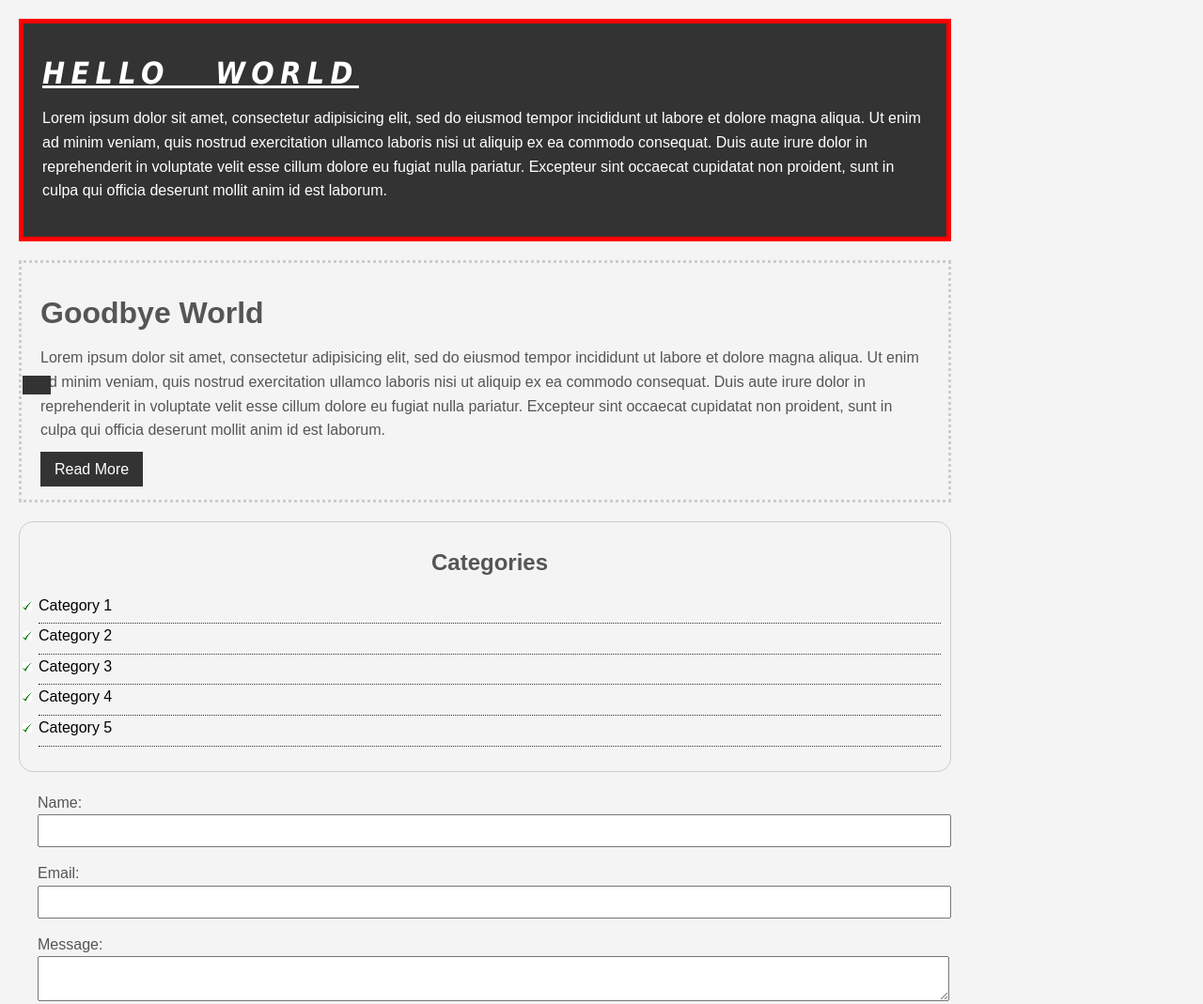
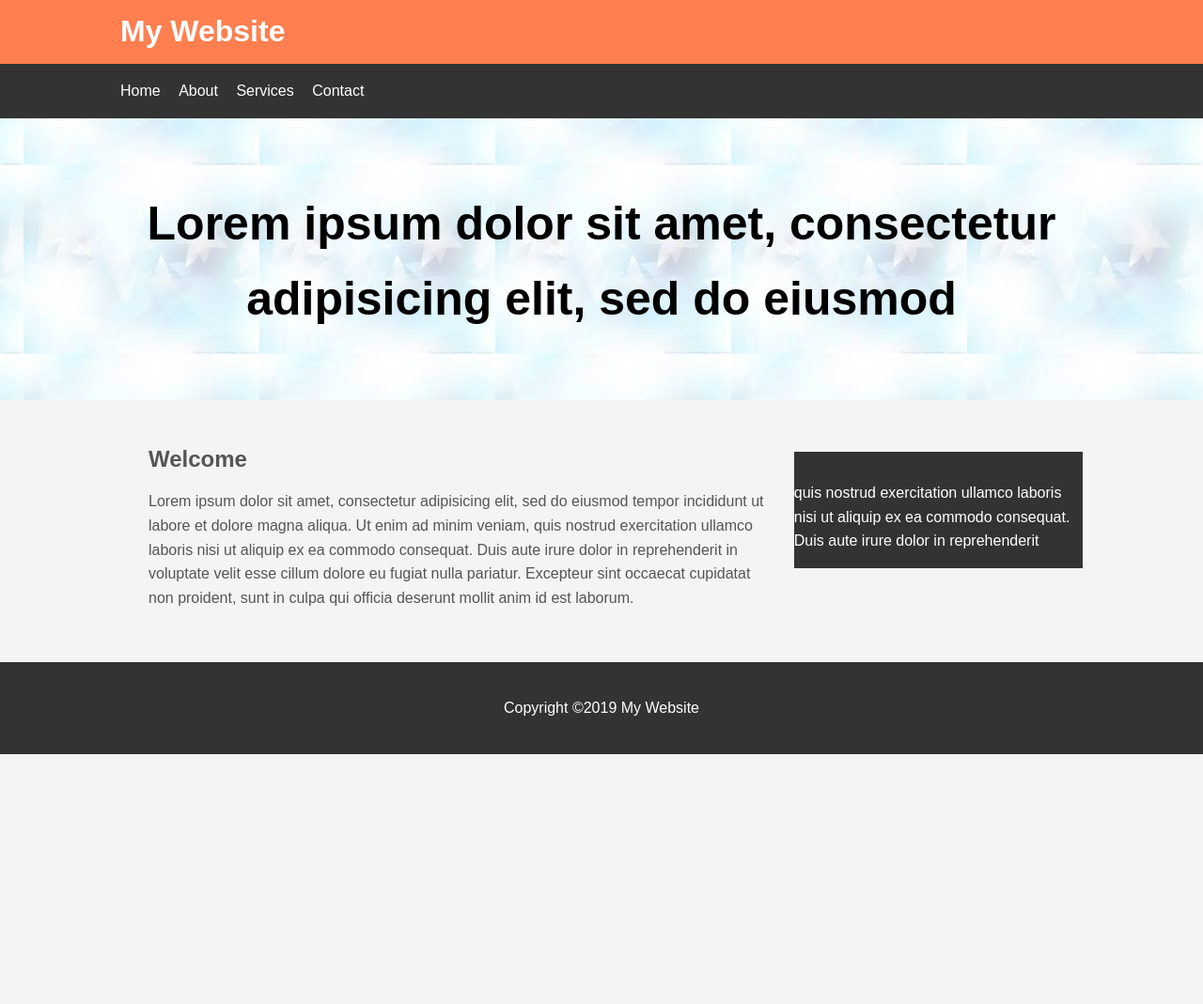
Before and after one commit to barbarayam/barbarayam.github.io, a website: page index.html in a window 1280 px wide. Shown: the top 1069 px of the page at 94% size. After the commit the page ends 803 px from the top, so only its background shows below. Drawn offline with Linux system fonts and the light colour scheme.

Commit message:
Add files via upload

```diff
--- /dev/null
+++ b/css/style.css
@@ -0,0 +1,89 @@
+body{
+	background-color:#f4f4f4;
+	color:#555;
+	font-family: Arial, Helvetica, sans-serif;
+	font-size:16px;
+	line-height: 1.6em;
+	margin:0 ;
+
+}
+
+.container{
+	width:80%;
+	margin:auto;
+	overflow:hidden;
+}
+
+#main-header{
+	background-color:coral;
+	color: #fff;
+}
+
+#navbar{
+	background-color:#333;
+	color:#fff;
+}
+
+#navbar ul{
+	padding:0;
+	list-style: none;
+}
+
+#navbar li{
+	display: inline;
+
+}
+
+#navbar a{
+	color: #fff;
+	text-decoration: none;
+	font-size:16px;
+	padding-right: 15px;
+}
+
+#showcase{
+	background-image: url('../images/light.jpg');
+	background-position: center right;
+	min-height: 300px;
+	margin-bottom: 30px;
+	text-align: center;
+}
+
+#showcase h1{
+	color: black;
+	font-size: 50px;
+	line-height: 1.6em;
+	padding-top:30px;
+}
+
+#main{
+	float: left;
+	width: 70%;
+	padding: 0 30px;
+	box-sizing: border-box;
+}
+
+#sidebar{
+	float: right;
+	width: 30%;
+	background: #333;
+	color:#fff;
+	margin-top: 25px;
+	padding-top: 15px;
+	box-sizing: border-box;
+}
+
+#main-footer{
+	background:#333;
+	color: #fff;
+	text-align: center;
+	padding: 20px;
+	margin-top: 40px;
+}
+
+@media(max-width:600px){
+	#main{
+		width:100%;
+		float: none;
+	}
+}
--- a/index.html
+++ b/index.html
@@ -1,132 +1,58 @@
 <!DOCTYPE html>
 <html>
 <head>
-	<title>CSS Cheat Sheet</title>
-	<link rel="stylesheet" type="text/css" href="style.css">
-	</style>
+	<title>My Website</title>
+	<link rel="stylesheet" type="text/css" href="css/style.css">
 </head>
 <body>
+	<header id="main-header">
+		<div class="container">
+			<h1>My Website</h1>
+		</div>
+</header>
+
+	<nav id="navbar">
+		<div class="container">
+		<ul>
+			<li><a href="#">Home</a></li>
+			<li><a href="#">About</a></li>
+			<li><a href="#">Services</a></li>
+			<li><a href="#">Contact</a></li>
+		</ul>
+		</div>
+	</nav>
+
+	<section id="showcase">
 	<div class="container">
-		<div class="box-1">
-		<h1>Hello World</h1>
-		<p>Lorem ipsum dolor sit amet, consectetur adipisicing elit, sed do eiusmod
-	tempor incididunt ut labore et dolore magna aliqua. Ut enim ad minim veniam,
-	quis nostrud exercitation ullamco laboris nisi ut aliquip ex ea commodo
-	consequat. Duis aute irure dolor in reprehenderit in voluptate velit esse
-	cillum dolore eu fugiat nulla pariatur. Excepteur sint occaecat cupidatat non
-	proident, sunt in culpa qui officia deserunt mollit anim id est laborum.</p>
-		</div>
+		<h1>Lorem ipsum dolor sit amet, consectetur adipisicing elit, sed do eiusmod
+		</h1>
 	</div>
+	</section>
 
-	<div class="container">
-		<div class="box-2">
-		<h1>Goodbye World</h1>
-		<p>Lorem ipsum dolor sit amet, consectetur adipisicing elit, sed do eiusmod
-	tempor incididunt ut labore et dolore magna aliqua. Ut enim ad minim veniam,
-	quis nostrud exercitation ullamco laboris nisi ut aliquip ex ea commodo
-	consequat. Duis aute irure dolor in reprehenderit in voluptate velit esse
-	cillum dolore eu fugiat nulla pariatur. Excepteur sint occaecat cupidatat non
-	proident, sunt in culpa qui officia deserunt mollit anim id est laborum.</p>
-	<a class="button" href="">Read More</a>
-		</div>
+	<div class= "container">
+	<section id="main">
 
-
-
-	<div class="categories">
-		<h2>Categories</h2>
-		<ul>
-			<li><a href="#">Category 1</a></li>
-			<li><a href="#">Category 2</a></li>
-			<li><a href="#">Category 3</a></li>
-			<li><a href="#">Category 4</a></li>
-			<li><a href="test.html">Category 5</a></li>
-		</ul>
-	</div>
-
-	<form class="my-form">
-		<div class="form-group">
-			<label>Name: </label>
-			<input type="text" name="name">
-		</div>
-		<div class='form-group'>
-			<label>Email: </label>
-			<input type="text" name="email">
-		</div>
-		<div class="form-group">
-			<label>Message: </label>
-			<textarea name="message"></textarea>
-		</div>
-		<input class="button" type="submit" value="Submit" name="">
-	</form>
-
-
-	<div class="block">
-		<h3>Heading</h3>
+		<h1>Welcome</h1>
 		<p>Lorem ipsum dolor sit amet, consectetur adipisicing elit, sed do eiusmod
 		tempor incididunt ut labore et dolore magna aliqua. Ut enim ad minim veniam,
 		quis nostrud exercitation ullamco laboris nisi ut aliquip ex ea commodo
 		consequat. Duis aute irure dolor in reprehenderit in voluptate velit esse
 		cillum dolore eu fugiat nulla pariatur. Excepteur sint occaecat cupidatat non
-		proident, sunt in culpa qui officia deserunt mollit anim id est laborum.</p>
+		proident, sunt in culpa qui officia deserunt mollit
+		anim id est laborum.</p>
+
+
+	</section>
+
+	<aside id="sidebar">
+
+		<p>quis nostrud exercitation ullamco laboris nisi ut aliquip ex ea commodo
+		consequat. Duis aute irure dolor in reprehenderit </p>
+	</aside>
 	</div>
 
-	<div class="block">
-		<h3>Heading</h3>
-		<p>Lorem ipsum dolor sit amet, consectetur adipisicing elit, sed do eiusmod
-		tempor incididunt ut labore et dolore magna aliqua. Ut enim ad minim veniam,
-		quis nostrud exercitation ullamco laboris nisi ut aliquip ex ea commodo
-		consequat. Duis aute irure dolor in reprehenderit in voluptate velit esse
-		cillum dolore eu fugiat nulla pariatur. Excepteur sint occaecat cupidatat non
-		proident, sunt in culpa qui officia deserunt mollit anim id est laborum.</p>
-	</div>
-
-	<div class="block">
-		<h3>Heading</h3>
-		<p>Lorem ipsum dolor sit amet, consectetur adipisicing elit, sed do eiusmod
-		tempor incididunt ut labore et dolore magna aliqua. Ut enim ad minim veniam,
-		quis nostrud exercitation ullamco laboris nisi ut aliquip ex ea commodo
-		consequat. Duis aute irure dolor in reprehenderit in voluptate velit esse
-		cillum dolore eu fugiat nulla pariatur. Excepteur sint occaecat cupidatat non
-		proident, sunt in culpa qui officia deserunt mollit anim id est laborum.</p>
-	</div>
-
-	<div class="clr"></div>
-
-	<div id="main-block">
-		<h3>Heading</h3>
-		<p>Lorem ipsum dolor sit amet, consectetur adipisicing elit, sed do eiusmod
-		tempor incididunt ut labore et dolore magna aliqua. Ut enim ad minim veniam,
-		</p>
-	</div>
-
-	<div id=sidebar>
-		<p>Lorem ipsum dolor sit amet, consectetur adipisicing elit, sed do eiusmod
-		tempor incididunt ut labore et dolore magna aliqua. Ut enim ad 	minim veniam,
-		</p>
-	</div>
-
-	<div class="clr"></div>
-
-	<div class="p-box">
-		<h1>Hello</h1>
-		<h2>Goodbye</h2>
-	</div>
-
-	<ul class="my-list">
-		<li>List Item</li>
-		<li>List Item</li>
-		<li>List Item</li>
-		<li>List Item</li>
-		<li>List Item</li>
-		<li>List Item</li>
-	</ul>
-
-	</div>/<!--container ends-->
-
-<a class="fix-me button" href=""></a>
+	<footer id="main-footer">
+		<p>Copyright &#169;2019 My Website</p>
+	</footer>
 </body>
 </html>
-
-<!-- IDs and class have no difference. But IDs are unique. Class can be used elsewhere, not unique--
-
-framework like bootstraps use Class-->
```
